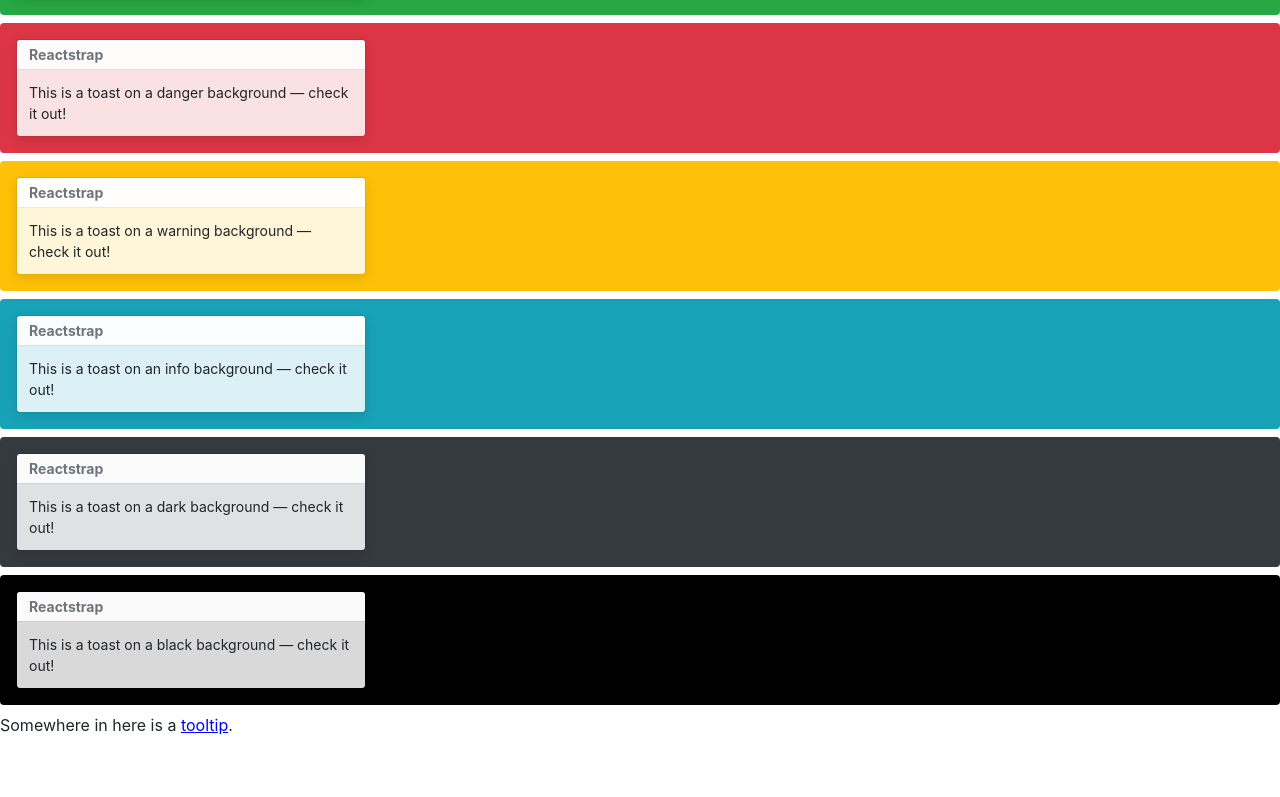
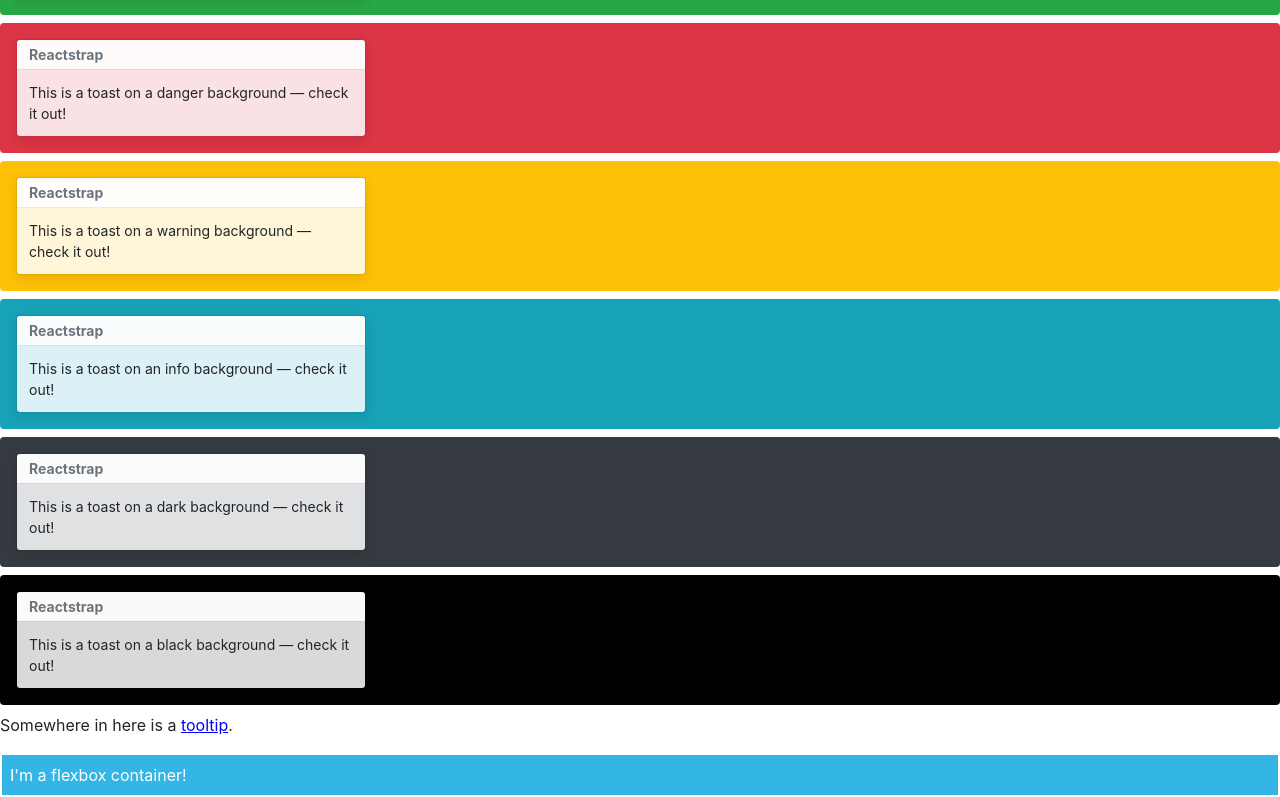
Before and after one commit to angelahe/componentplay, a React (Create React App) app: page / in a window 1280 px wide. Shown: the part 6078-6875 px from the top of the page. Before the commit the page ends 6831 px from the top, so only its background shows below. Built offline with nearby package versions, Linux system fonts and the light colour scheme.

Commit message:
research on minimal flex usage

```diff
--- a/src/components/App.js
+++ b/src/components/App.js
@@ -26,6 +26,7 @@
 import ReactstrapTables from './ReactstrapTables';
 import ReactstrapToasts from './ReactstrapToasts';
 import ReactstrapTooltips from './ReactstrapTooltips';
+import FlexboxPage from './FlexboxPage';
 
 class App extends Component {
     constructor(props) {
@@ -73,6 +74,7 @@
             <ReactstrapTables />
             <ReactstrapToasts />
             <ReactstrapTooltips />
+            <FlexboxPage />
           </div>
         );
     }
--- /dev/null
+++ b/src/components/FlexboxPage.js
@@ -0,0 +1,9 @@
+import React from "react";
+import '../styles/mdbootstrap.css';
+
+const FlexboxPage = () => {
+    return (
+      <div className="d-flex p-2 col-example">I'm a flexbox container!</div>
+    );
+}
+export default FlexboxPage;
--- /dev/null
+++ b/src/styles/mdbootstrap.css
@@ -0,0 +1,7 @@
+.col-example{
+  padding: 1rem;
+  background-color: #33b5e5;
+  border: 2px solid #fff;
+  color: #fff;
+  text-align: center;
+}
```
Also changed, not shown: src/components/PathToFlex.js (added, +27 -0 lines), 1 other file (tests, documents, lock files or other folders).
